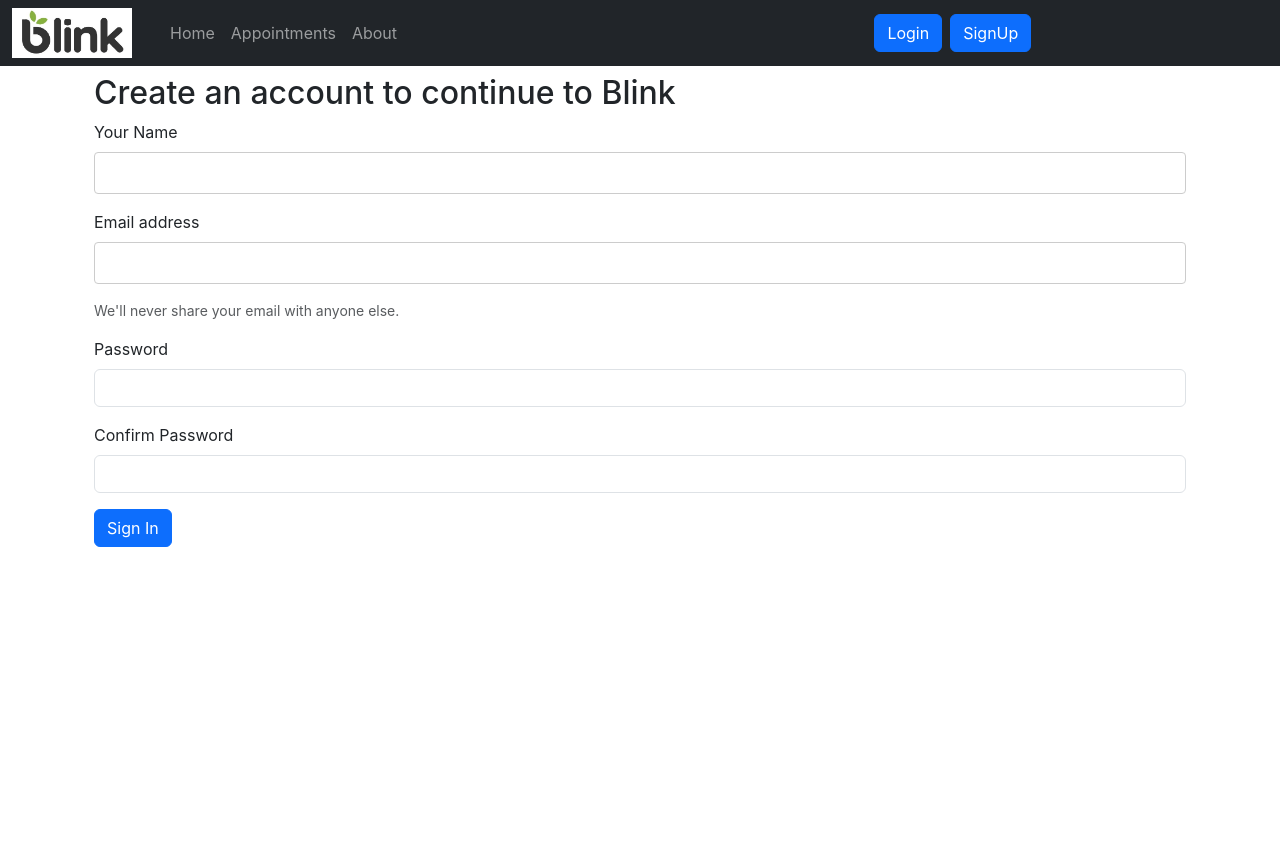
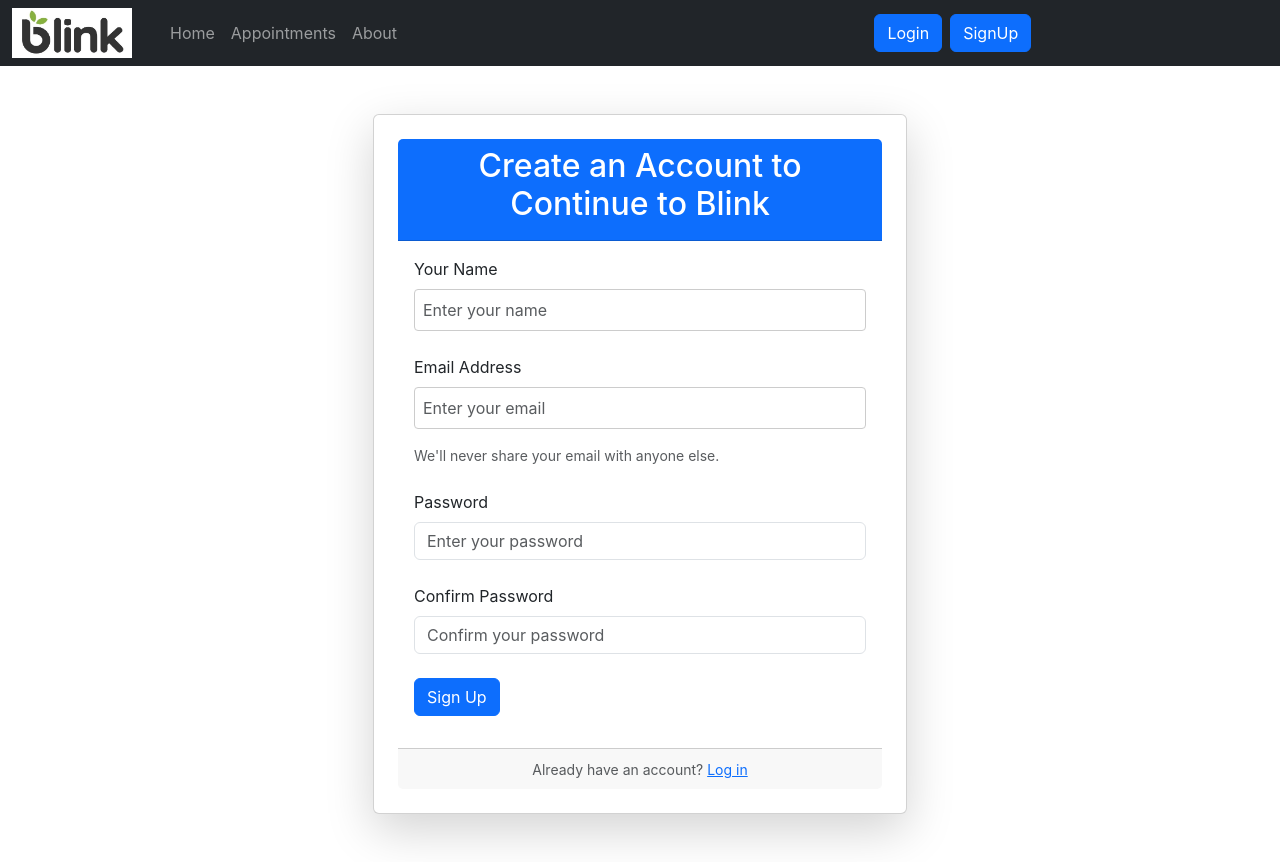
Before and after one commit to chetanjaizz/Appointment_Scheduler_using_AWS, a React (Create React App) app: page /signup in a window 1280 px wide. Before the commit the page ends 800 px from the top, so only its background shows below. Built offline with nearby package versions, Linux system fonts and the light colour scheme.

Commit message:
Update Signup.js

```diff
--- a/src/components/Signup.js
+++ b/src/components/Signup.js
@@ -1,64 +1,113 @@
-import React, {useState} from 'react'
-import {useNavigate} from 'react-router-dom'
+import React, { useState } from 'react';
+import { useNavigate } from 'react-router-dom';
+// import 'bootstrap/dist/css/bootstrap.min.css';
 
 const Signup = (props) => {
-    const [credentials, setCredentials] = useState({name:"", email:"", password:"", cpassword:""})
-    let navigate = useNavigate();
-    const handleSubmit = async (e) => {
-        e.preventDefault();
-        fetch("")
-        const {name, email, password} = credentials;
-        const response = await fetch("http://localhost:5000/api/auth/createuser", {
-            method: 'POST',
-            headers: {
-                'Content-Type': 'application/json'            },
-                body: JSON.stringify({name, email, password})
-        });
-        const json = await response.json();
-        console.log(json);
-        if(json.success){
-            //save the auth token and redirect it
-            localStorage.setItem('token', json.authtoken);
-            navigate("/")
-            props.showAlert("Account Created Successfully", "success")
+  const [credentials, setCredentials] = useState({ name: "", email: "", password: "", cpassword: "" });
+  let navigate = useNavigate();
 
-        }
-        else{
-            props.showAlert("Invalid Credentials", "danger")
-        }
+  const handleSubmit = async (e) => {
+    e.preventDefault();
+    const { name, email, password } = credentials;
+    const response = await fetch("http://localhost:5000/api/auth/createuser", {
+      method: 'POST',
+      headers: {
+        'Content-Type': 'application/json'
+      },
+      body: JSON.stringify({ name, email, password })
+    });
+    const json = await response.json();
+    console.log(json);
+    if (json.success) {
+      // Save the auth token and redirect
+      localStorage.setItem('token', json.authtoken);
+      navigate("/");
+      props.showAlert("Account Created Successfully", "success");
+    } else {
+      props.showAlert("Invalid Credentials. Please correct the credentials.", "danger");
+    }
+  };
 
+  const onChange = (e) => {
+    setCredentials({ ...credentials, [e.target.name]: e.target.value });
+  };
 
-    }
-
-    const onChange = (e) => {
-        setCredentials({...credentials, [e.target.name]:e.target.value})
-      }
   return (
-    <div className='container mt-2'>
-        <h2>Create an account to continue to Blink</h2>
-      <form onSubmit={handleSubmit}>
-        <div className="mb-3">
-            <label htmlFor="name" className="form-label">Your Name</label>
-            <input type="text" className="form-control" id="name" name='name' onChange={onChange} aria-describedby="emailHelp"/>
+    <div className="container my-5">
+      <div className="row justify-content-center">
+        <div className="col-lg-6 col-md-8 col-sm-10">
+          <div className="card shadow-lg p-4">
+            <div className="card-header bg-primary text-white text-center">
+              <h2>Create an Account to Continue to Blink</h2>
+            </div>
+            <div className="card-body">
+              <form onSubmit={handleSubmit}>
+                <div className="mb-4">
+                  <label htmlFor="name" className="form-label">Your Name</label>
+                  <input
+                    type="text"
+                    className="form-control"
+                    id="name"
+                    name="name"
+                    placeholder="Enter your name"
+                    onChange={onChange}
+                    required
+                  />
+                </div>
+                <div className="mb-4">
+                  <label htmlFor="email" className="form-label">Email Address</label>
+                  <input
+                    type="email"
+                    className="form-control"
+                    id="email"
+                    name="email"
+                    placeholder="Enter your email"
+                    onChange={onChange}
+                    required
+                  />
+                  <div id="emailHelp" className="form-text">
+                    We'll never share your email with anyone else.
+                  </div>
+                </div>
+                <div className="mb-4">
+                  <label htmlFor="password" className="form-label">Password</label>
+                  <input
+                    type="password"
+                    className="form-control"
+                    id="password"
+                    name="password"
+                    placeholder="Enter your password"
+                    minLength={5}
+                    onChange={onChange}
+                    required
+                  />
+                </div>
+                <div className="mb-4">
+                  <label htmlFor="cpassword" className="form-label">Confirm Password</label>
+                  <input
+                    type="password"
+                    className="form-control"
+                    id="cpassword"
+                    name="cpassword"
+                    placeholder="Confirm your password"
+                    minLength={5}
+                    onChange={onChange}
+                    required
+                  />
+                </div>
+                <button type="submit" className="btn btn-primary btn-block">
+                  Sign Up
+                </button>
+              </form>
+            </div>
+            <div className="card-footer text-center">
+              <small className="text-muted">Already have an account? <a href="/login" className="text-primary">Log in</a></small>
+            </div>
+          </div>
         </div>
-        <div className="mb-3">
-            <label htmlFor="email" className="form-label">Email address</label>
-            <input type="email" className="form-control" name='email' id="email" onChange={onChange} aria-describedby="emailHelp"/>
-            <div id="emailHelp" className="form-text">We'll never share your email with anyone else.</div>
-        </div>
-        <div className="mb-3">
-            <label htmlFor="password" className="form-label">Password</label>
-            <input type="password" className="form-control" name='password' id="password" onChange={onChange} minLength={5} required/>
-        </div>
-        <div className="mb-3">
-            <label htmlFor="cpassword" className="form-label">Confirm Password</label>
-            <input type="password" className="form-control" name='cpassword' id="cpassword" onChange={onChange} minLength={5} required/>
-        </div>
-
-        <button type="submit" className="btn btn-primary">Sign In</button>
-      </form>
+      </div>
     </div>
-  )
+  );
 }
 
-export default Signup
+export default Signup;
```
